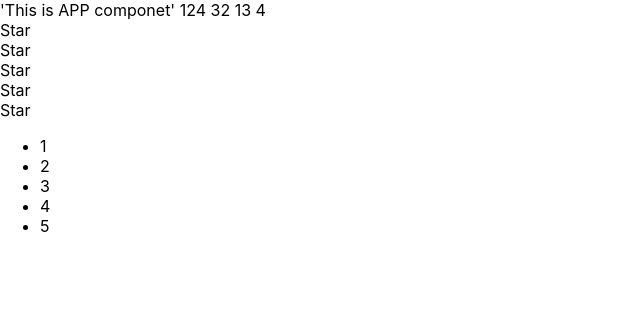
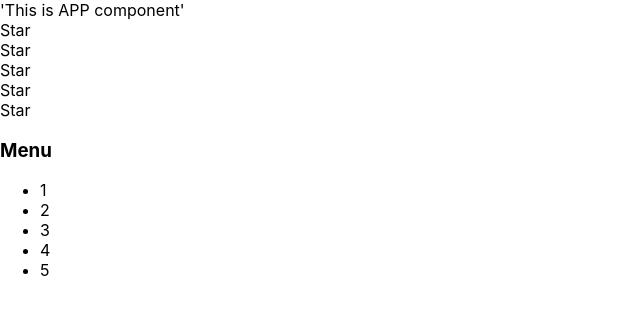
Before and after one commit to hadsome-Droid/cra-console, a React (Create React App) app: page / in a window 1280 px wide. Shown: the top 314 px of the page, without its empty margins (0-640 px from the left). Built offline with nearby package versions, Linux system fonts and the light colour scheme.

Commit message:
React Component Complite 2

```diff
--- a/src/App.tsx
+++ b/src/App.tsx
@@ -2,9 +2,10 @@ import React from 'react';
 import './App.css';
 
 function App() {
+    console.log('App rendered')
     return (
         <div>
-            'This is APP componet' 124 32 13 4
+            <AppTitle/>
             <Rating/>
             <Accordion/>
         </div>
@@ -13,6 +14,7 @@ function App() {
 }
 
 function Rating() {
+    console.log('Rating rendered')
     return (
         <div>
             <Star/>
@@ -24,19 +26,36 @@ function Rating() {
     );
 }
 
+function AppTitle() {
+    return <>
+        'This is APP component'
+    </>
+}
+
 function Accordion() {
     return <div>
-        <ul>
-            <li>1</li>
-            <li>2</li>
-            <li>3</li>
-            <li>4</li>
-            <li>5</li>
-        </ul>
+        <AccordionTitle/>
+        <AccordionMenu/>
+
     </div>
 }
 
+function AccordionTitle() {
+    return <h3> Menu </h3>
+}
+
+function AccordionMenu() {
+    return <ul>
+        <li>1</li>
+        <li>2</li>
+        <li>3</li>
+        <li>4</li>
+        <li>5</li>
+    </ul>
+}
+
 function Star() {
+    console.log('Star rendered')
     return <div>
         <div>Star</div>
     </div>
```
